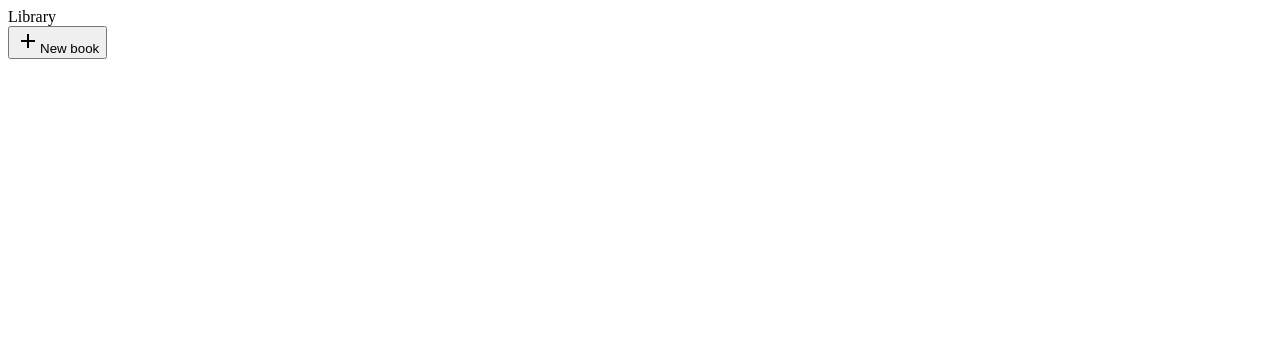
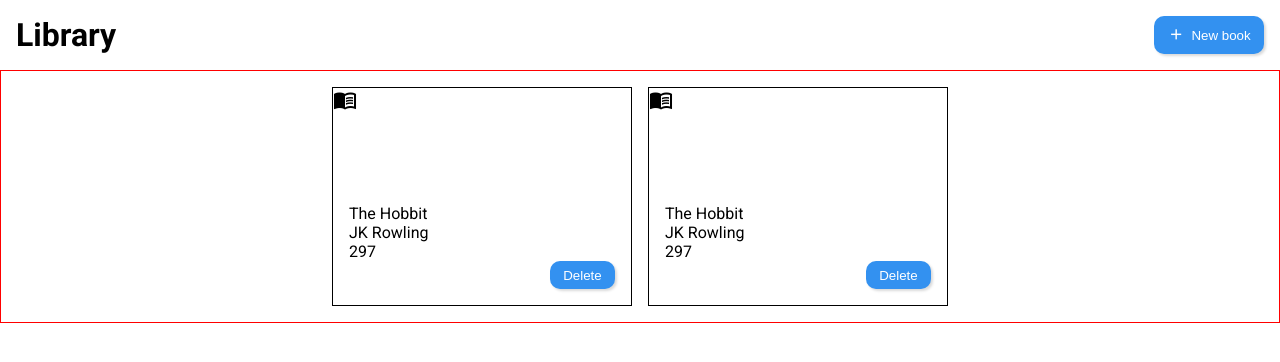
Before and after one commit to acamposcar/library, a plain HTML site: page index.html in a window 1280 px wide. Drawn offline with Linux system fonts and the light colour scheme.

Commit message:
Basic css and html

```diff
--- a/index.html
+++ b/index.html
@@ -9,7 +9,6 @@
     <link rel="preconnect" href="https://fonts.googleapis.com">
     <link rel="preconnect" href="https://fonts.gstatic.com" crossorigin>
     <link href="https://fonts.googleapis.com/icon?family=Material+Icons" rel="stylesheet">
-
     <link href="https://fonts.googleapis.com/css2?family=Roboto:wght@100;300;400;500;700;900&display=swap"
         rel="stylesheet">
     <link rel="stylesheet" href="style.css">
@@ -31,7 +30,38 @@
     </nav>
 
     <div class="container">
-
+        <div class="library">
+            <div class="book">
+                <div class="cover">
+                    <span class="material-icons">
+                        menu_book
+                    </span>
+                </div>
+                <div class="info">
+                    <div class="title">
+                        The Hobbit
+                    </div>
+                    <div class="author">JK Rowling</div>
+                    <div class="page-num">297</div>
+                    <button class="delete">Delete</button>
+                </div>
+            </div>
+            <div class="book">
+                <div class="cover">
+                    <span class="material-icons">
+                        menu_book
+                    </span>
+                </div>
+                <div class="info">
+                    <div class="title">
+                        The Hobbit
+                    </div>
+                    <div class="author">JK Rowling</div>
+                    <div class="page-num">297</div>
+                    <button class="delete">Delete</button>
+                </div>
+            </div>
+        </div>
     </div>
 </body>
 
--- a/style.css
+++ b/style.css
@@ -0,0 +1,101 @@
+html {
+  box-sizing: border-box;
+}
+*, *:before, *:after {
+  box-sizing: inherit;
+}
+
+body{
+    padding: 0;
+    margin: 0;
+    font-family: Roboto, -apple-system, BlinkMacSystemFont, 'Segoe UI', sans-serif;
+}
+
+a{
+	text-decoration: none;
+	color: hsl(0, 0%, calc(var(--lightness-offset, 0%) + 0%));
+}
+
+a:hover{
+	--lightness-offset: 7%;
+}
+
+a:active{
+	--lightness-offset: -10%;
+}
+
+li{
+	list-style-type: none;
+}
+
+img{
+	max-width: 100%;
+}
+
+
+.navbar{
+    display: flex;
+    justify-content: space-between;
+    padding: 1em;
+}
+
+.logo{
+    font-size: 2em;
+    font-weight: bold;
+}
+
+button{
+    border-radius: 0.75em;
+    border: none;
+    background-color: hsl(210, 86%, calc(var(--lightness-offset, 0%) + 57%));
+    color: white;
+    display: flex;
+    place-items: center;
+    gap: 0.5em;
+    padding: 0.5em 1em;
+    box-shadow: rgba(0, 0, 0, 0.15) 1.95px 1.95px 2.6px;
+    cursor: pointer;
+}
+
+button:hover{
+    --lightness-offset: 7%;
+}
+
+button:active{
+    --lightness-offset: -10%;
+}
+
+
+button .material-icons{
+    font-size: 1.3em;
+}
+.container{
+    border: solid thin red;
+    margin: 0 auto;
+    width: min(100vw, 1500px);
+    padding: 1rem clamp(1rem, 5%, 3rem);
+}
+
+.library{
+    display: grid;
+    grid-template-columns: repeat(auto-fit, minmax(200px, 300px));
+    justify-content: center;
+    gap: 1em;
+}
+.book{
+    border: solid thin black;
+
+}
+
+.cover{
+    min-height: 100px;
+}
+
+.info{
+    padding: 1em;
+    display: grid;
+}
+
+.delete{
+    place-self: end;
+}
```
